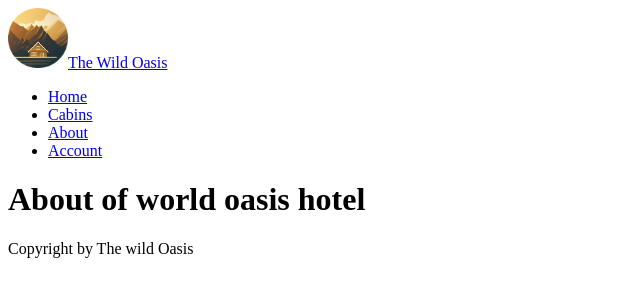
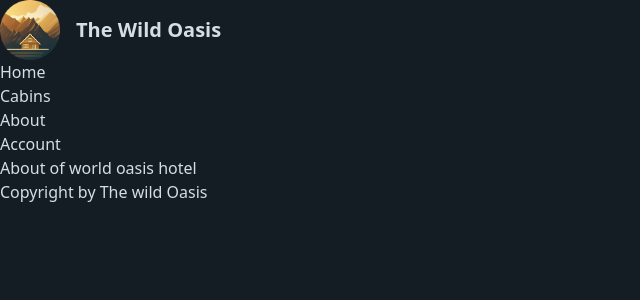
Before and after one commit to pimanzi/wild-oasis-webapp, a Next.js app: page /about in a window 1280 px wide. Shown: the top 300 px of the page, without its empty margins (0-640 px from the left). Built offline with nearby package versions, Linux system fonts and the light colour scheme.

Commit message:
setting up tailwind css

```diff
--- a/app/_styles/globals.css
+++ b/app/_styles/globals.css
@@ -2,7 +2,7 @@
 @tailwind components;
 @tailwind utilities;
 
-@layer components {
+/* @layer components {
   .spinner {
     margin: 3.2rem auto 1.6rem;
     width: 60px;
@@ -28,12 +28,12 @@
       transform: rotate(1turn);
     }
   }
-}
+} */
 
 /* For data picker */
-.rdp {
+/* .rdp {
   --rdp-cell-size: 32px !important;
   --rdp-accent-color: theme('colors.accent.500') !important;
   --rdp-background-color: theme('colors.accent.600') !important;
   margin: 0 !important;
-}
+} */
--- a/app/layout.jsx
+++ b/app/layout.jsx
@@ -1,6 +1,6 @@
 import Logo from '@/app/_components/Logo';
 import Navigation from '@/app/_components/Navigation';
-
+import '@//app/_styles/globals.css';
 export const metadata = {
   title: 'Wild Oasis',
   description: 'created by Placide Imanzi Kabisa',
@@ -9,7 +9,7 @@
 export default function RootLayout({ children }) {
   return (
     <html lang="en">
-      <body>
+      <body className="min-h-screen bg-primary-950 text-primary-100">
         <header>
           <Logo></Logo>
           <Navigation></Navigation>
--- a/tailwind.config.mjs
+++ b/tailwind.config.mjs
@@ -1,15 +1,39 @@
 /** @type {import('tailwindcss').Config} */
-export default {
+module.exports = {
   content: [
-    "./pages/**/*.{js,ts,jsx,tsx,mdx}",
-    "./components/**/*.{js,ts,jsx,tsx,mdx}",
-    "./app/**/*.{js,ts,jsx,tsx,mdx}",
+    './pages/**/*.{js,ts,jsx,tsx,mdx}',
+    './components/**/*.{js,ts,jsx,tsx,mdx}',
+    './app/**/*.{js,ts,jsx,tsx,mdx}',
   ],
   theme: {
     extend: {
       colors: {
-        background: "var(--background)",
-        foreground: "var(--foreground)",
+        primary: {
+          50: '#E1E8EF',
+          100: '#D4DEE7',
+          200: '#B7C7D7',
+          300: '#99B0C7',
+          400: '#7C99B6',
+          500: '#5E82A6',
+          600: '#4C6B8A',
+          700: '#3C546C',
+          800: '#2C3D4F',
+          900: '#1B2631',
+          950: '#141C24',
+        },
+        accent: {
+          50: '#FAF5F0',
+          100: '#F4ECE1',
+          200: '#E8D6BF',
+          300: '#DDC2A2',
+          400: '#D2AF84',
+          500: '#C69963',
+          600: '#B78343',
+          700: '#926835',
+          800: '#6C4D28',
+          900: '#4B351B',
+          950: '#382814',
+        },
       },
     },
   },
```
Also changed, not shown: package.json (+6 -5 lines), 1 other file (tests, documents, lock files or other folders).
